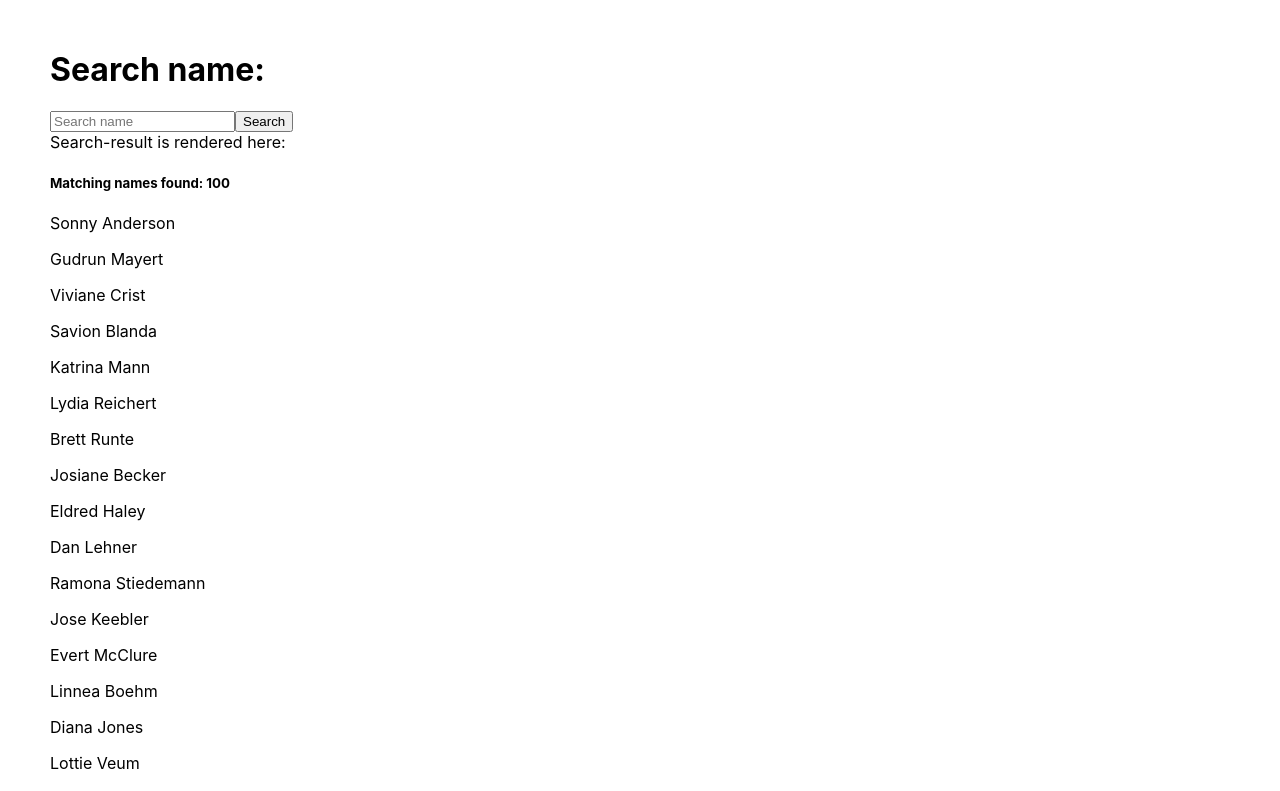
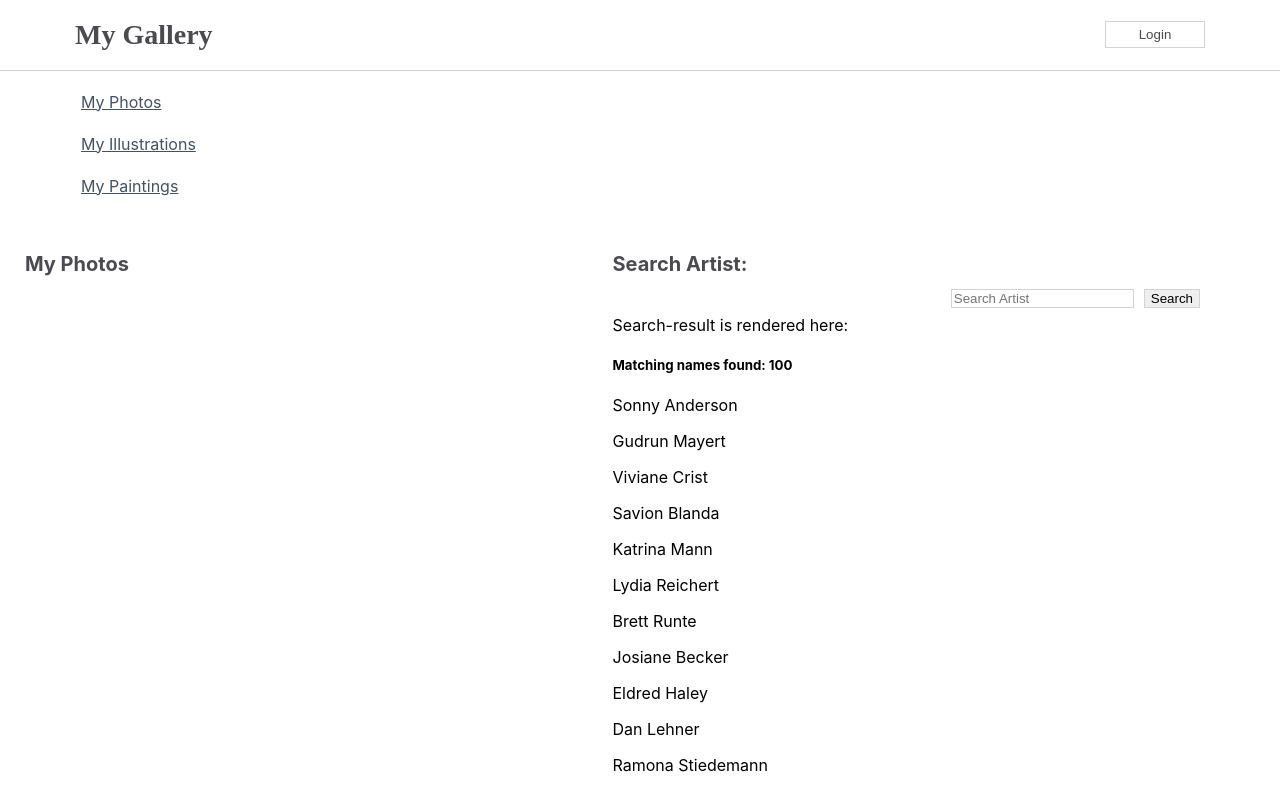
Before and after one commit to markohautala/react-practice-blog-app, a React (Create React App) app in the folder my-app/: page / in a window 1280 px wide. Shown: the top 791 px of the page. Built offline with nearby package versions, Linux system fonts and the light colour scheme.

Commit message:
Add searchfunction to postlist

```diff
--- a/my-app/src/App.js
+++ b/my-app/src/App.js
@@ -1,7 +1,7 @@
 import css from "./App.css";
-/* import NavBarForm from "./components/NavBarForm";
+import NavBarForm from "./components/NavBarForm";
 import Sidebar from "./components/Sidebar";
-import Content from "./components/Content"; */
+import Content from "./components/Content";
 /* import ControlledForms from "./components/ControlledForms"; */
 /* import UncontrolledForms from "./components/UncontrolledForms";
  */
@@ -10,11 +10,9 @@ import SearchBar from "./components/SearchBar";
 function App() {
   return (
     <div className={css.App}>
-{/*       <NavBarForm />
+      <NavBarForm />
       <Sidebar />
-      <Content /> */}
-{/*       <ControlledForms /> */}
-      <SearchBar />
+      <Content />
     </div>
   );
 }
--- a/my-app/src/components/Content.js
+++ b/my-app/src/components/Content.js
@@ -3,6 +3,7 @@ import css from "./css/Content.module.css";
 import PostItem from "./PostItem";
 import savedPosts from "../data/posts.json"; // Ensure the path is correct
 import Loader from "./Loader";
+import SearchBar from "./SearchBar"; // Correct import
 
 console.log(savedPosts); // Debug: Check if JSON data is loaded
 
@@ -25,9 +26,10 @@ export class Content extends Component {
 
   render() {
     return (
-      <div className={css.Content}>
+      <div className={css.Content} style={{ margin: '20px' }}>
         <div className={css.TitleBar}>
           <h1>My Photos</h1>
+          <SearchBar savedPosts={savedPosts.savedPosts} /> {/* Pass savedPosts */}
         </div>
         <div className={css.SearchResults}>
           {this.state.isLoaded ? (
--- a/my-app/src/components/SearchBar.js
+++ b/my-app/src/components/SearchBar.js
@@ -1,5 +1,6 @@
 import React, { Component } from 'react'
 import names from '../data/names'
+import Content from './Content'
 
 export default class SearchBar extends Component {
   constructor(props) {
@@ -7,6 +8,7 @@ export default class SearchBar extends Component {
 
     this.state = {
       names: names
+
     }
   }
 
@@ -23,10 +25,10 @@ export default class SearchBar extends Component {
 
   render() {
     return (
-      <div style={{ margin: '50px' }}>
-        <h1>Search name:</h1>
+      <div>
+        <h1>Search Artist:</h1>
         <form action="">
-          <input onChange={this.handleChange} type="text" placeholder="Search name" />
+          <input onChange={this.handleChange} type="text" placeholder="Search Artist" />
           <input type="submit" value="Search" />
         </form>
         <div>Search-result is rendered here:</div>
```
Also changed, not shown: my-app/src/components/SearchPost.js (added, +51 -0 lines).
